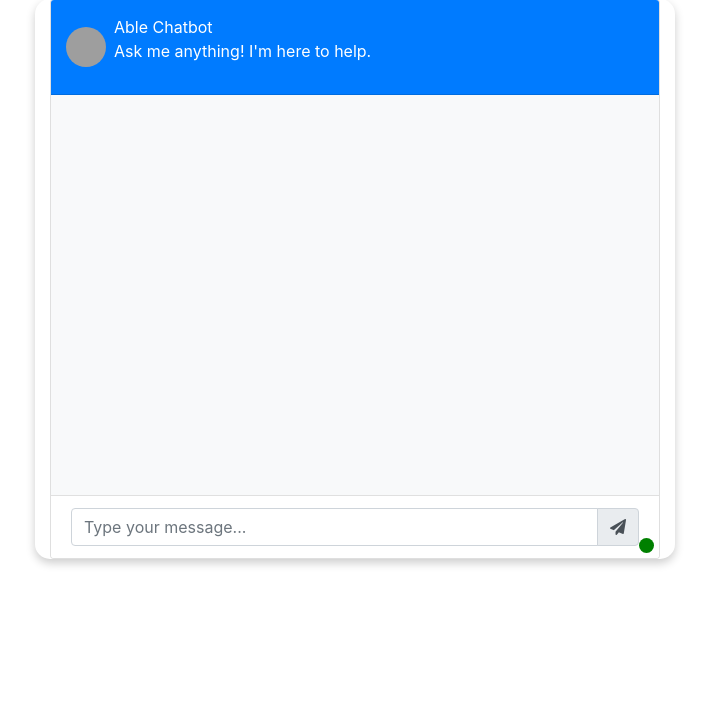
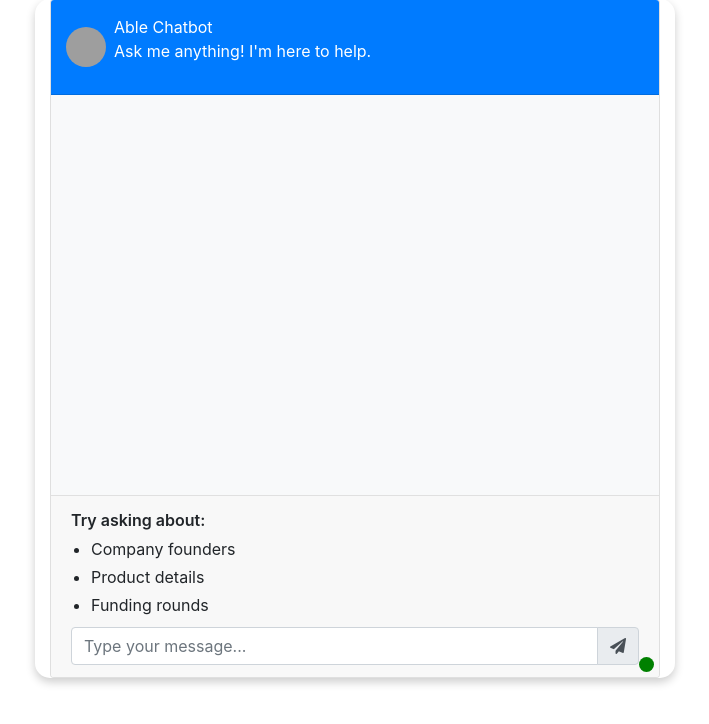
Before and after one commit to nandhakv12/Chatbot-Able, a Flask app: page / in a window 1280 px wide. Shown: the part 21-745 px from the top of the page, without its empty margins (285-994 px from the left). Run offline with Flask 3, Linux system fonts and the light colour scheme; some libraries are stand-ins or nearby versions; grey boxes are pictures that could not be loaded.

Commit message:
requirement-update

```diff
--- a/requirements.txt
+++ b/requirements.txt
@@ -14,5 +14,8 @@ tqdm
 accelerate
 sentence-transformers
 spacy
+python-3.10.12
+nltk
+
 
 -e .
--- a/templates/chat.html
+++ b/templates/chat.html
@@ -61,7 +82,7 @@
         }
 
         .card-footer {
-            background-color: white;
+            background-color: #f8f8f8;
             border-top: 1px solid #e0e0e0;
         }
 
@@ -99,6 +120,28 @@
                 opacity: 1;
             }
         }
+
+        /* Recommendation box styling */
+        .recommendations {
+            margin-bottom: 10px;
+            cursor: pointer;
+        }
+        .recommendations p {
+            margin-bottom: 5px;
+            font-weight: 600;
+        }
+        .recommendations ul {
+            margin: 0;
+            padding-left: 20px;
+        }
+        .recommendations li {
+            list-style-type: disc;
+            margin-bottom: 4px;
+            transition: color 0.2s;
+        }
+        .recommendations li:hover {
+            color: #007bff;
+        }
     </style>
 </head>
 <body>
@@ -118,13 +161,27 @@
                             </div>
                         </div>
                     </div>
+
                     <div id="messageFormeight" class="card-body msg_card_body">
                         <!-- Chat Messages Go Here -->
                     </div>
+
                     <div id="typingIndicator" class="typing-indicator" style="display: none;">
                         Bot is typing <div class="typing-dots"><span></span><span></span><span></span></div>
                     </div>
+
                     <div class="card-footer">
+                        <!-- Recommendations Section -->
+                        <div class="recommendations" id="recommendationBox">
+                            <p>Try asking about:</p>
+                            <ul>
+                                <li class="rec-item">Company founders</li>
+                                <li class="rec-item">Product details</li>
+                                <li class="rec-item">Funding rounds</li>
+                            </ul>
+                        </div>
+
+                        <!-- Message Input Section -->
                         <form id="messageArea" class="input-group">
                             <input type="text" id="text" name="msg" placeholder="Type your message..." autocomplete="off" class="form-control type_msg" required />
                             <div class="input-group-append">
@@ -141,11 +198,28 @@
     <script src="https://code.jquery.com/jquery-3.6.0.min.js"></script>
     <script>
         $(document).ready(function() {
+            let firstMessageSent = false;
+
+            // Click handler for recommendation items
+            $(".rec-item").on("click", function() {
+                const recText = $(this).text();
+                $("#text").val(recText);
+                $("#messageArea").submit();
+            });
+
             $("#messageArea").on("submit", function(event) {
                 event.preventDefault();
 
+                // Hide recommendations after the first user message
+                if (!firstMessageSent) {
+                    $("#recommendationBox").hide();
+                    firstMessageSent = true;
+                }
+
                 const date = new Date();
-                const str_time = date.toLocaleTimeString([], { hour: '2-digit', minute: '2-digit' });
+                // 12-hour format with AM/PM
+                const str_time = date.toLocaleTimeString([], { hour: '2-digit', minute: '2-digit', hour12: true });
+
                 const rawText = $("#text").val();
 
                 // Append user message
@@ -165,24 +239,25 @@
                 // Show typing indicator
                 $("#typingIndicator").show();
 
-                // Simulate bot response with AJAX
+                // Send the user message to the backend for a response
                 $.ajax({
                     data: { msg: rawText },
                     type: "POST",
                     url: "/get",
                 }).done(function(data) {
                     // Append bot message
-                    const botHtml = `
-                        <div class="d-flex justify-content-start mb-4">
+                    const cleanedData = data.replace(/^System:\\s*/i, '');
+                    const botHtml =`  <div class="d-flex justify-content-start mb-4">
     <div class="img_cont_msg">
       <img src="" class="rounded-circle user_img_msg">
     </div>
     <div class="msg_cotainer">
-                                ${data}
+      ${cleanedData}
       <span class="msg_time">${str_time}</span>
     </div>
   </div>`;
-                    $("#messageFormeight").append($.parseHTML(botHtml));
+
+                    $("#messageFormeight").append(botHtml);
                     $("#typingIndicator").hide();
                 });
             });
```
Also changed, not shown: other parts of templates/chat.html (+25 -4 lines). Lines whose indentation alone changed are shown as unchanged.
